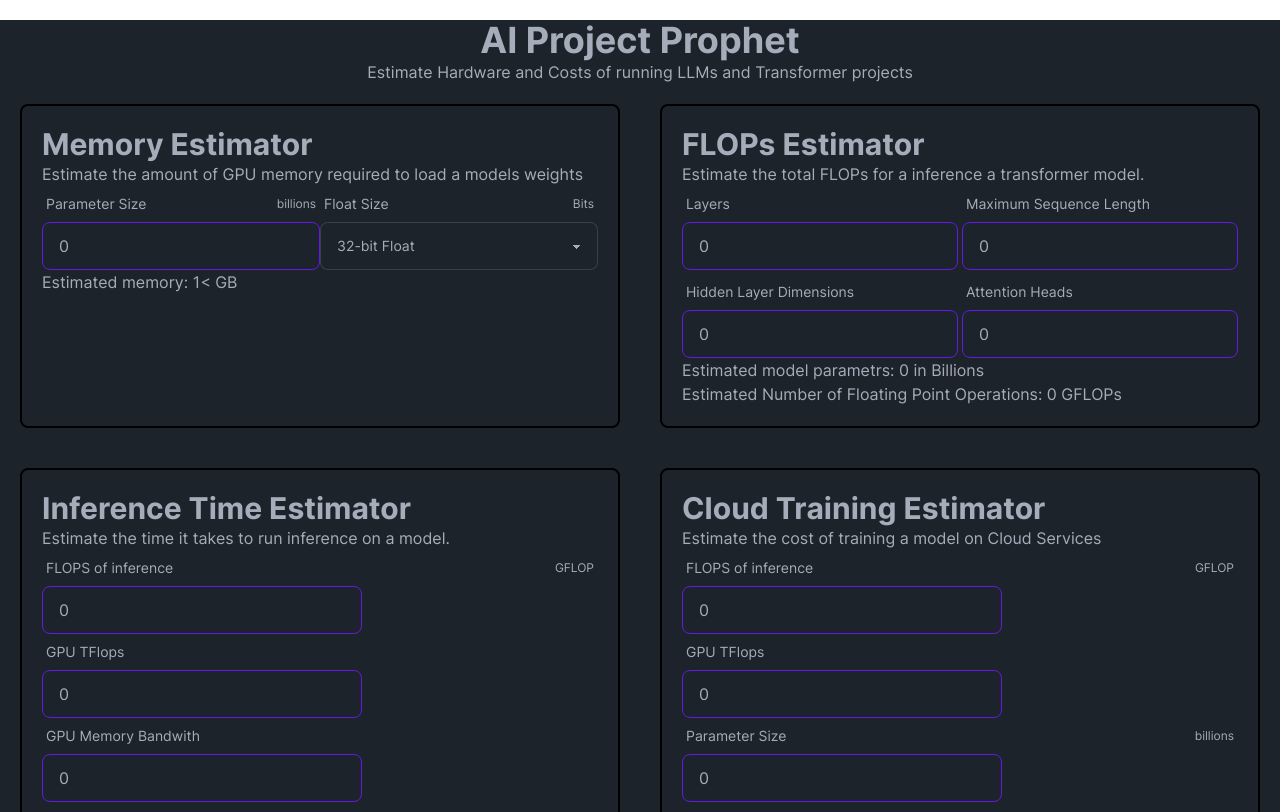
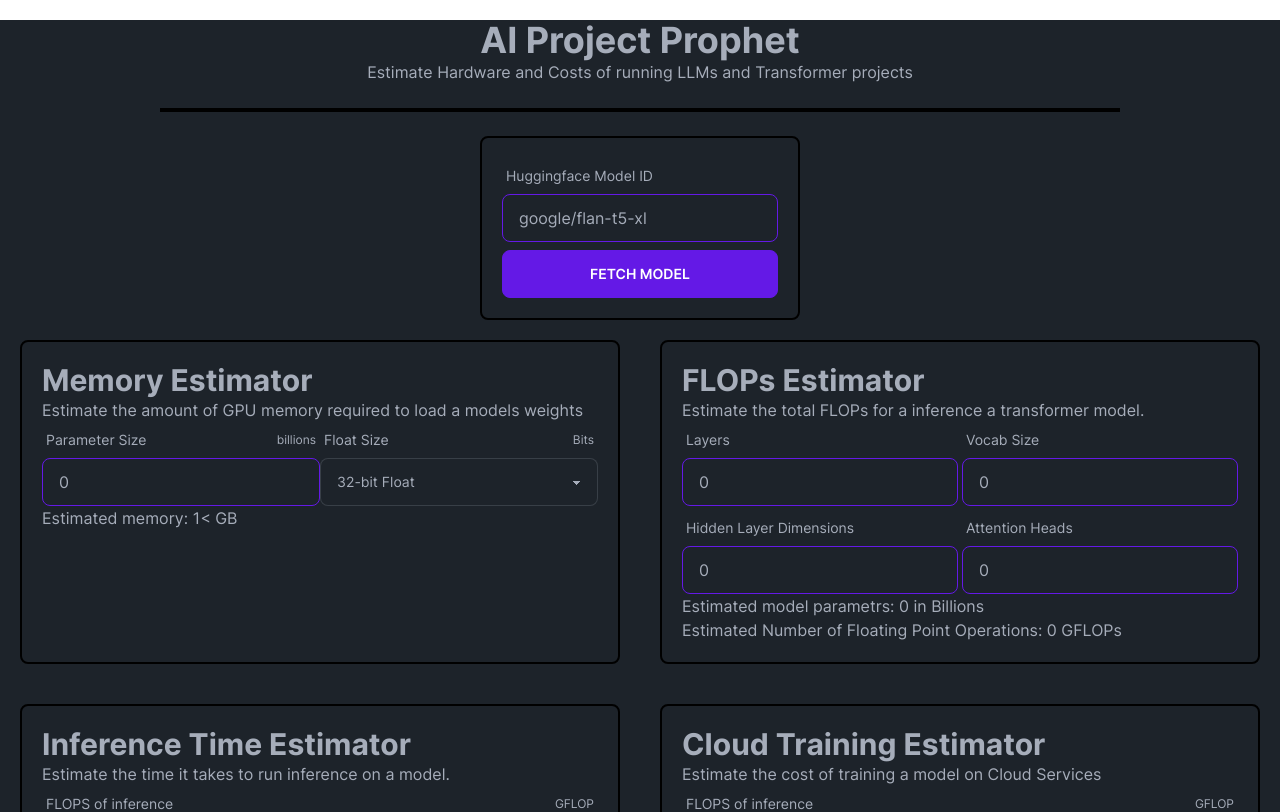
Before and after one commit to isEmmanuelOlowe/llm-cost-estimator, a Next.js app: page / in a window 1280 px wide. Shown: the top 812 px of the page. Built offline with nearby package versions, Linux system fonts and the light colour scheme.

Commit message:
feat: very broken build HuggingFace added

```diff
--- a/package.json
+++ b/package.json
@@ -19,6 +19,7 @@
   },
   "dependencies": {
     "@tailwindcss/typography": "^0.5.9",
+    "axios": "^1.4.0",
     "clsx": "^1.2.1",
     "next": "^13.4.3",
     "react": "^18.2.0",
--- a/src/estimator/estimator.ts
+++ b/src/estimator/estimator.ts
@@ -2,6 +2,56 @@ export function calculateMemory(numParams: number, bytes: number): number {
   const bytesPerParam = bytes / 8; // Assuming each parameter is a 32-bit float.
   const paramsInGB = (numParams * bytesPerParam) / 1024 ** 3; // Convert to GB.
   return paramsInGB;
+}
+
+export function calculateNumParams(
+  numLayers: number,
+  seqLength: number,
+  hiddenDims: number
+): number {
+  const selfAttentionParams = 4 * numLayers * hiddenDims * hiddenDims;
+  const ffNetworkParams = 2 * numLayers * hiddenDims * hiddenDims * 4;
+  const positionalEncodingsParams = seqLength * hiddenDims;
+  const totalParams =
+    selfAttentionParams + ffNetworkParams + positionalEncodingsParams;
+  return totalParams;
+}
+
+interface Config {
+  vocab_size: number;
+  d_model: number;
+  n_head: number;
+  num_layers: number;
+  n_head_kv: number;
+  d_ff: number;
+  n_positions: number;
+  num_decoder_layers: number;
+}
+
+export function estimateModelSizeT5(config: Config): number {
+  let totalParams = 0;
+
+  // Count the number of parameters in the encoder layers
+  const encoderLayersParams =
+    config.d_model * config.vocab_size * 4 * config.d_model + // self-attention params
+    config.d_model * config.vocab_size * config.d_ff + // feed-forward layer params
+    config.d_model * config.vocab_size * 2; // layer normalization params
+  totalParams += config.num_layers * encoderLayersParams;
+
+  // Count the number of parameters in the decoder layers
+  const decoderLayersParams =
+    config.d_model * config.vocab_size * 4 * config.d_model + // self-attention params
+    config.d_model * config.vocab_size * config.d_ff * 2 + // encoder-decoder attention + feed-forward layer params
+    config.d_model * config.vocab_size * 3; // layer normalization params
+  totalParams += config.num_decoder_layers * decoderLayersParams;
+
+  // Count the number of parameters in the embedding layers
+  const embeddingParams =
+    config.vocab_size * config.d_model + // token embeddings
+    config.n_positions * config.d_model; // position embeddings
+  totalParams += embeddingParams;
+
+  return totalParams;
 }
 
 export function calculateFlops(
@@ -18,17 +68,27 @@ export function calculateFlops(
   return totalFlops;
 }
 
-export function calculateNumParams(
-  numLayers: number,
-  seqLength: number,
-  hiddenDims: number
+export function estimateModelSize(
+  vocab_size: number,
+  hidden_size: number,
+  n_head: number,
+  n_layer: number,
+  n_head_kv: number
 ): number {
-  const selfAttentionParams = 4 * numLayers * hiddenDims * hiddenDims;
-  const ffNetworkParams = 2 * numLayers * hiddenDims * hiddenDims * 4;
-  const positionalEncodingsParams = seqLength * hiddenDims;
-  const totalParams =
-    selfAttentionParams + ffNetworkParams + positionalEncodingsParams;
-  return totalParams;
+  // Word Embeddings
+  let total_params = vocab_size * hidden_size;
+
+  // Self-attention Layers
+  total_params +=
+    n_layer * (n_head * hidden_size * 3 + n_head_kv * hidden_size * 2) * 2;
+
+  // Position-wise Feed-forward Networks
+  total_params += n_layer * hidden_size * 4;
+
+  // LayerNorm Layers
+  total_params += n_layer * hidden_size * 2;
+
+  return total_params;
 }
 
 export function estimateInferenceTime(
--- a/src/pages/index.tsx
+++ b/src/pages/index.tsx
@@ -1,3 +1,4 @@
+import axios from 'axios';
 import * as React from 'react';
 import { useState } from 'react';
 
@@ -8,6 +9,7 @@ import {
   calculateMemory,
   calculateNumParams,
   estimateInferenceTime,
+  estimateModelSize,
   estimateTrainingCost,
 } from '@/estimator/estimator';
 // import gpus from '@/estimator/gpus.json';
@@ -21,14 +23,17 @@ import {
  */
 
 export default function HomePage() {
+  const [modelId, setModelId] = useState<string>('google/flan-t5-xl');
+  const [modelError, setModelError] = useState<boolean>(false);
   // Estiamting the number of parameters
   const [numParams, setNumParams] = useState<number>(0);
   const [bytes, setBytes] = useState<number>(32);
   //Estimating the number of flops
   const [numLayers, setNumLayers] = useState<number>(0);
-  const [seqLength, setSeqLength] = useState<number>(0);
   const [hiddenSize, setHiddenSize] = useState<number>(0);
   const [numHeads, setNumHeads] = useState<number>(0);
+  const [vocabSize, setVocabSize] = useState<number>(0);
+  const [head_kv, setHead_kv] = useState<number>(0);
 
   //Estimating the inference time
   const [flops, setFlops] = useState<number>(0);
@@ -49,6 +54,63 @@ export default function HomePage() {
     }
   };
 
+  const setModel = async (modelId: string) => {
+    if (modelId.length > 0) {
+      try {
+        const res = await axios.get(
+          `https://huggingface.co/${modelId}/raw/main/config.json`
+        );
+        const model = res.data;
+        // console.log(model);
+        if (model) {
+          if (model.architectures == 'T5ForConditionalGeneration') {
+            setNumLayers(model.num_layers);
+            setNumHeads(model.num_heads);
+            setHiddenSize(model.d_model);
+            setHead_kv(model.d_kv);
+            setNumParams(
+              calculateNumParams(
+                model.num_layers,
+                model.vocab_size,
+                model.d_model
+              ) /
+                10 ** 9
+            );
+          } else {
+            setNumLayers(model.n_layer);
+            setNumHeads(model.n_head);
+            if (model.model_type == 'mpt') {
+              setHiddenSize(model.d_model);
+              setNumParams(
+                calculateNumParams(
+                  model.n_layer,
+                  model.vocab_size,
+                  model.d_model
+                ) /
+                  10 ** 9
+              );
+            } else {
+              setHiddenSize(model.hidden_size);
+              setHead_kv(model.n_head_kv);
+              setNumParams(
+                calculateNumParams(
+                  model.n_layer,
+                  model.vocab_size,
+                  model.hidden_size
+                ) /
+                  10 ** 9
+              );
+            }
+          }
+          setVocabSize(model.vocab_size);
+          setBytes(parseInt(model.torch_dtype.replace(/\D/g, '')));
+        }
+      } catch (e) {
+        setModelError(true);
+      }
+    }
+  };
+
   return (
     <main data-theme='dark' className='bg-full'>
       <Seo />
@@ -58,6 +120,33 @@ export default function HomePage() {
       <p className='text-center'>
         Estimate Hardware and Costs of running LLMs and Transformer projects
       </p>
+      <hr className='mx-auto my-6 w-3/4 border-2 border-black' />
+
+      <div className='m-auto max-w-xs rounded-lg border-2 border-black p-5'>
+        <label className='label'>
+          <span className='label-text'>Huggingface Model ID</span>
+        </label>
+        <input
+          className={
+            modelError
+              ? 'input input-bordered input-error w-full max-w-xs'
+              : 'input input-bordered input-primary w-full max-w-xs'
+          }
+          placeholder='e.g. bert-base-uncased'
+          type='text'
+          onChange={(e) => {
+            setModelId(e.target.value);
+          }}
+          value={modelId}
+        />
+        <button
+          className='btn btn-primary mt-2 w-full'
+          onClick={() => setModel(modelId)}
+        >
+          {' '}
+          Fetch Model{' '}
+        </button>
+      </div>
       <div className='grid md:grid-cols-2'>
         <div className='m-5 rounded-lg border-2 border-black p-5'>
           <h2>Memory Estimator</h2>
@@ -75,7 +164,7 @@ export default function HomePage() {
                 placeholder='Number of Model Parameters'
                 type='number'
                 onChange={(e) => {
-                  setNumParams(parseInt(e.target.value));
+                  setNumParams(parseFloat(e.target.value));
                 }}
                 value={numParams}
               />{' '}
@@ -90,6 +179,7 @@ export default function HomePage() {
                   setBytes(parseInt(e.target.value));
                 }}
                 className='select select-bordered'
+                value={bytes}
               >
                 <option value={32}>32-bit Float</option>
                 <option value={16}>16-bit Float</option>
@@ -124,16 +214,16 @@ export default function HomePage() {
             </div>
             <div>
               <label className='label'>
-                <span className='label-text'>Maximum Sequence Length</span>
+                <span className='label-text'>Vocab Size</span>
               </label>
               <input
                 className='input input-bordered input-primary w-full max-w-xs'
-                placeholder='Maximum Sequence Length'
+                placeholder='Vocab Size'
                 type='number'
                 onChange={(e) => {
-                  setSeqLength(parseFloat(e.target.value));
+                  setVocabSize(parseFloat(e.target.value));
                 }}
-                value={seqLength}
+                value={vocabSize}
               />
             </div>
             <div>
@@ -167,12 +257,19 @@ export default function HomePage() {
           </div>
           <p>
             Estimated model parametrs:{' '}
-            {calculateNumParams(numLayers, seqLength, hiddenSize) / 10 ** 9} in
-            Billions{' '}
+            {estimateModelSize(
+              vocabSize,
+              hiddenSize,
+              numHeads,
+              numLayers,
+              head_kv
+            ) /
+              10 ** 9}{' '}
+            in Billions{' '}
           </p>
           <p>
             Estimated Number of Floating Point Operations:{' '}
-            {calculateFlops(numLayers, seqLength, hiddenSize, numHeads) /
+            {calculateFlops(numLayers, vocabSize, hiddenSize, numHeads) /
               10 ** 10}{' '}
             GFLOPs{' '}
           </p>
```
Also changed, not shown: 1 other file (tests, documents, lock files or other folders).
